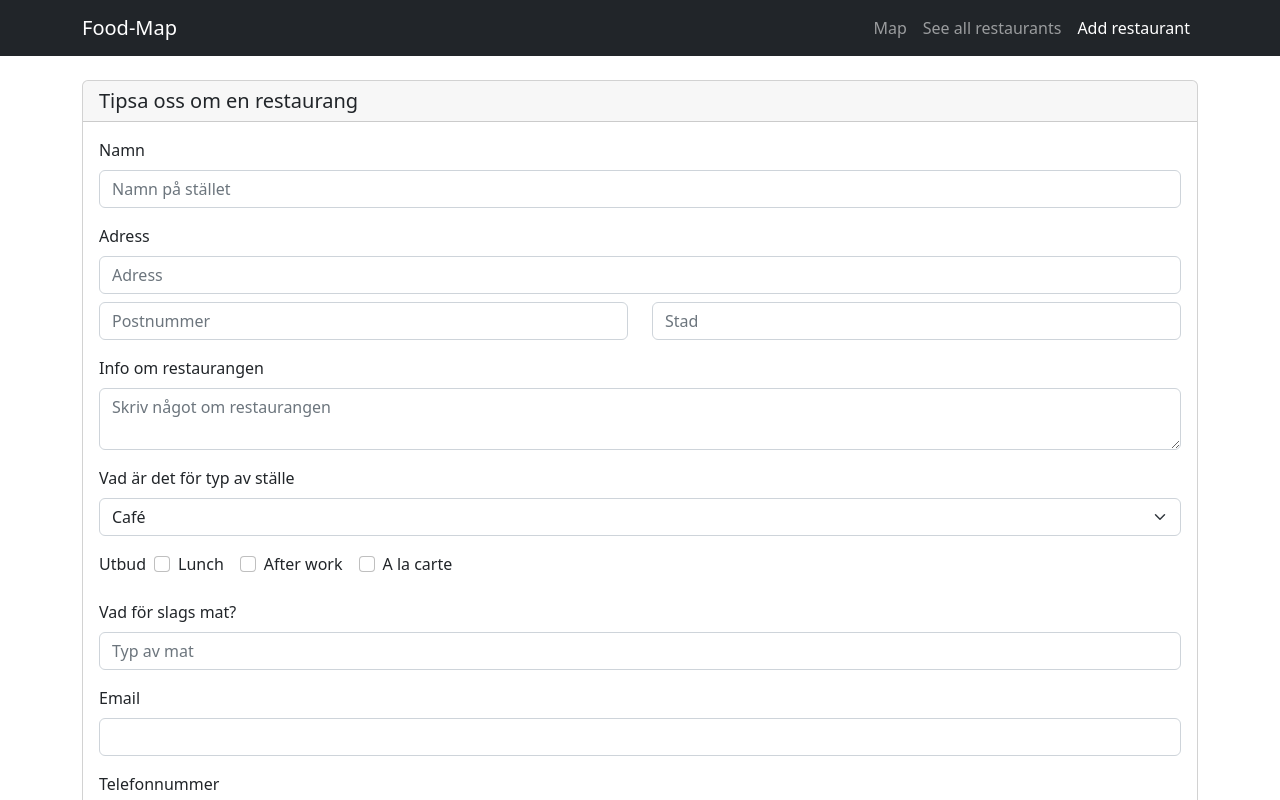
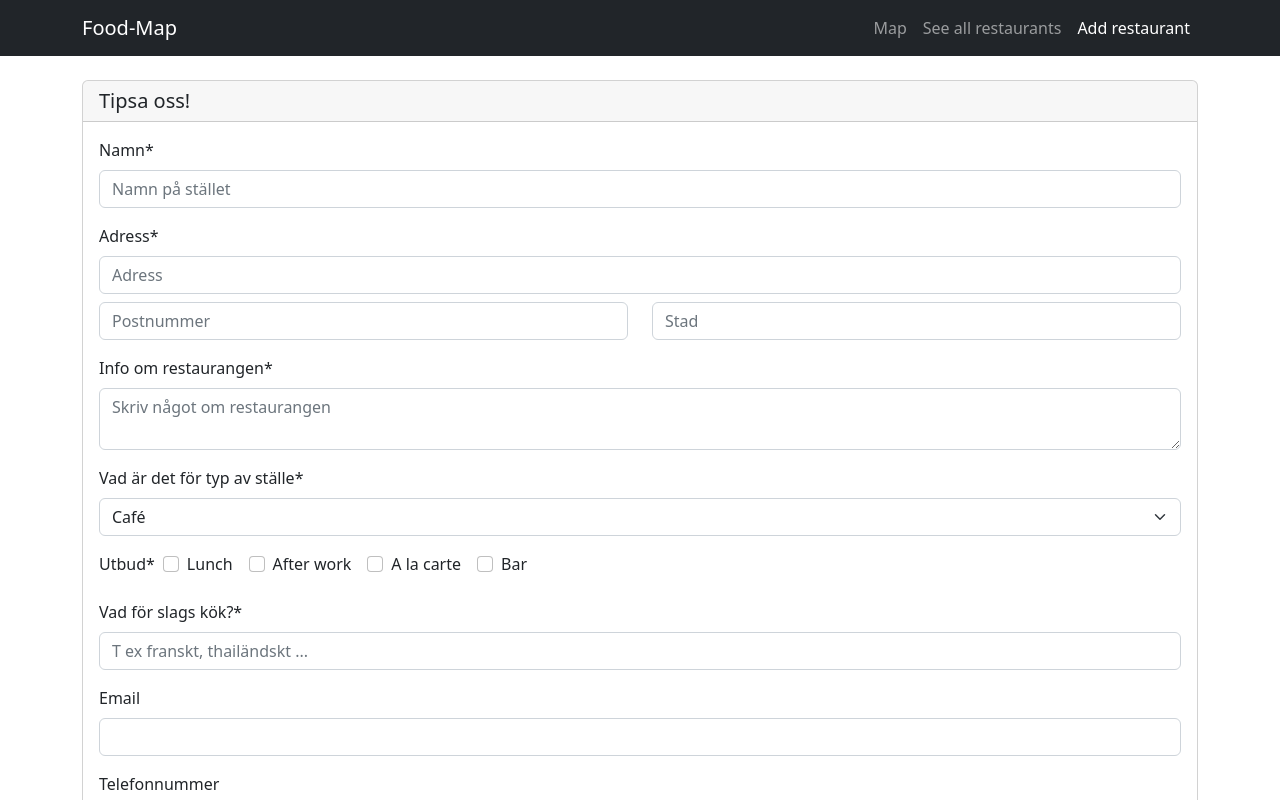
Before and after one commit to 50773sa/Food-Map, a React (Vite) app: page /add-restaurant in a window 1280 px wide. Shown: the top 800 px of the page. Built offline with nearby package versions, Linux system fonts and the light colour scheme; no server answers.

Commit message:
social symbols added with links, each shows if they are available

```diff
--- a/src/components/RestaurantListItem.jsx
+++ b/src/components/RestaurantListItem.jsx
@@ -1,14 +1,44 @@
-import { Link } from 'react-router-dom'
 import ListGroup from 'react-bootstrap/ListGroup'
+import { FontAwesomeIcon } from '@fortawesome/react-fontawesome'
+import { faFacebook, faInstagram } from '@fortawesome/free-brands-svg-icons'
+import { faEnvelope } from '@fortawesome/free-regular-svg-icons'
+import { faPhone, faGlobe } from '@fortawesome/free-solid-svg-icons'
 
 const RestaurantListItem = ({ restaurant }) => {
 	return (
-		<ListGroup.Item
-			action
-			as={Link}
-			to={`/restaurant/${restaurant.id}`}
-		>
-			<p>{restaurant.name}</p>
+		<ListGroup.Item>
+			<h1>{restaurant.name}</h1>
+			<div className="d-flex flex-column">
+				<p>{restaurant.address.street}, {restaurant.address.postcode} {restaurant.address.city}</p>
+				<p>{restaurant.restaurant_info.restaurantInfo}</p>
+			</div>
+			<div>
+				{restaurant.social.facebook && (
+					<a href={restaurant.social.facebook} target="_blank">
+						<FontAwesomeIcon icon={faFacebook} />
+					</a>
+				)}
+				{restaurant.social.instagram && (
+					<a href={restaurant.social.instagram} target="_blank">
+						<FontAwesomeIcon icon={faInstagram} />
+					</a>
+				)}
+				{restaurant.social.website && (
+					<a href={restaurant.social.website} target="_blank">
+						<FontAwesomeIcon icon={faGlobe} />
+					</a>
+				)}
+				{restaurant.social.phone && (
+					<a href={"tel:" + restaurant.social.phone}>
+						<FontAwesomeIcon icon={faPhone} />
+					</a>
+				)}
+				{restaurant.social.email && (
+					<a href={"mailto:" + restaurant.social.email}>
+						<FontAwesomeIcon icon={faEnvelope} />
+					</a>
+				)}
+			</div>
 		</ListGroup.Item>
 	)
 }
--- a/src/pages/AddRestaurantPage.jsx
+++ b/src/pages/AddRestaurantPage.jsx
@@ -37,9 +37,10 @@ const AddRestaurantPage = () => {
 		//get longitud and latitude from address
 		setAddress(streetRef.current.value)
 
+		// the reference to the collection in the database
 		const restaurantsRef = collection(db, 'restaurants')
 
-		//make firestore doc
+		//make firestore doc to store in the DB
 		await addDoc(restaurantsRef, {
 			created: serverTimestamp(),
 			name: nameRef.current.value,
@@ -76,21 +77,21 @@ const AddRestaurantPage = () => {
 			<Row className="my-4">
 				<Col>
 					<Card>
-						<Card.Header as="h5">Tipsa oss om en restaurang</Card.Header>
+						<Card.Header as="h5">Tipsa oss!</Card.Header>
 						<Card.Body>
 							{error && (<Alert variant="danger">{error}</Alert>)}
 							{message && (<Alert variant="success">{message}</Alert>)}
 
 							<Form onSubmit={handleSubmit(createRestaurant)}>
 								<Form.Group className="mb-3">
-									<Form.Label>Namn</Form.Label>
+									<Form.Label>Namn*</Form.Label>
 									<Form.Control ref={nameRef} type="text" placeholder="Namn på stället" required />
 								</Form.Group>
 
 								<Form.Group className="mb-3">
 									<Row>
 										<Col>
-											<Form.Label>Adress</Form.Label>
+											<Form.Label>Adress*</Form.Label>
 											<Form.Control type="text" placeholder="Adress" ref={streetRef} required />
 										</Col>
 									</Row>
@@ -107,12 +108,12 @@ const AddRestaurantPage = () => {
 								</Form.Group>
 
 								<Form.Group className="mb-3">
-									<Form.Label>Info om restaurangen</Form.Label>
+									<Form.Label>Info om restaurangen*</Form.Label>
 									<Form.Control as="textarea" rows={2} type="text" placeholder="Skriv något om restaurangen" ref={restaurantInfoRef} required />
 								</Form.Group>
 
 								<Form.Group className="mb-3">
-									<Form.Label>Vad är det för typ av ställe</Form.Label>
+									<Form.Label>Vad är det för typ av ställe*</Form.Label>
 									<Form.Select ref={restaurantTypeRef}>
 										<option>Café</option>
 										<option>Restaurang</option>
@@ -123,7 +124,7 @@ const AddRestaurantPage = () => {
 								</Form.Group>
 
 								<Form.Group className="mb-3">
-									<Form.Label>Utbud</Form.Label>
+									<Form.Label>Utbud*</Form.Label>
 									<Form.Check
 										inline
 										label="Lunch"
@@ -145,11 +146,18 @@ const AddRestaurantPage = () => {
 										id="a-la-carte"
 										className="mx-2"
 									/>
+									<Form.Check
+										inline
+										label="Bar"
+										type="checkbox"
+										id="bar"
+										className="mx-2"
+									/>
 								</Form.Group>
 
 								<Form.Group className="mb-3">
-									<Form.Label>Vad för slags mat?</Form.Label>
-									<Form.Control type="text" placeholder="Typ av mat" ref={foodTypeRef} required />
+									<Form.Label>Vad för slags kök?*</Form.Label>
+									<Form.Control type="text" placeholder="T ex franskt, thailändskt ..." ref={foodTypeRef} required />
 								</Form.Group>
 
 								<Form.Group id="email" className="mb-3">
```
